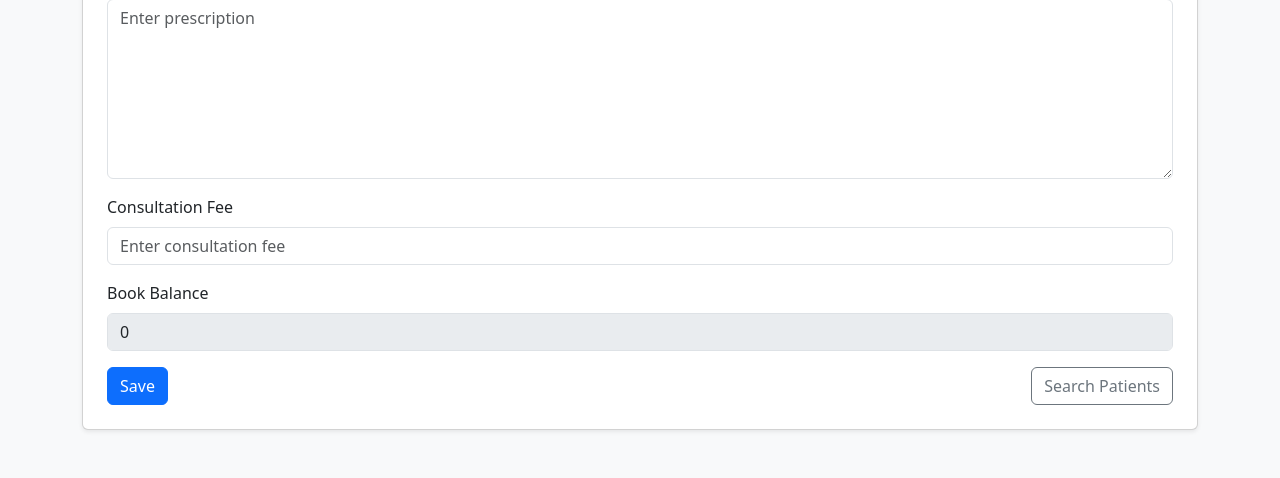
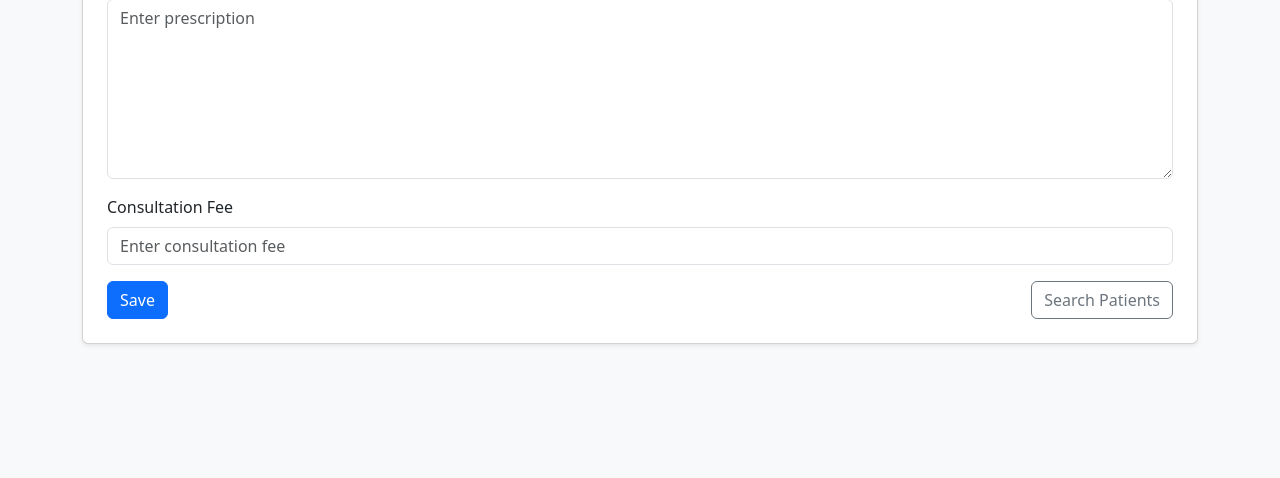
Before and after one commit to sp-mujuni/NeuroSim, a Flask app: page / in a window 1280 px wide. Shown: the part 815-1293 px from the top of the page. After the commit the page ends 1160 px from the top, so only its background shows below. Run offline with Flask 3, Linux system fonts and the light colour scheme.

Commit message:
Update patient entry form to replace 'Book Balance' input with 'Consultation Fee' field

```diff
--- a/templates/index.html
+++ b/templates/index.html
@@ -38,11 +38,7 @@
       </div>
       <div class="mb-3">
         <label class="form-label">Consultation Fee</label>
-        <input type="number" name="fee" class="form-control" required title="Consultation Fee" placeholder="Enter consultation fee">
-      </div>
-      <div class="mb-3">
-        <label class="form-label">Book Balance</label>
-        <input type="number" name="book_balance" class="form-control" required title="Book Balance" disabled value="0">
+        <input type="number" name="consultation_fee" class="form-control" required title="Consultation Fee" placeholder="Enter consultation fee">
       </div>
       <div class="d-flex justify-content-between">
         <button type="submit" class="btn btn-primary">Save</button>
```
